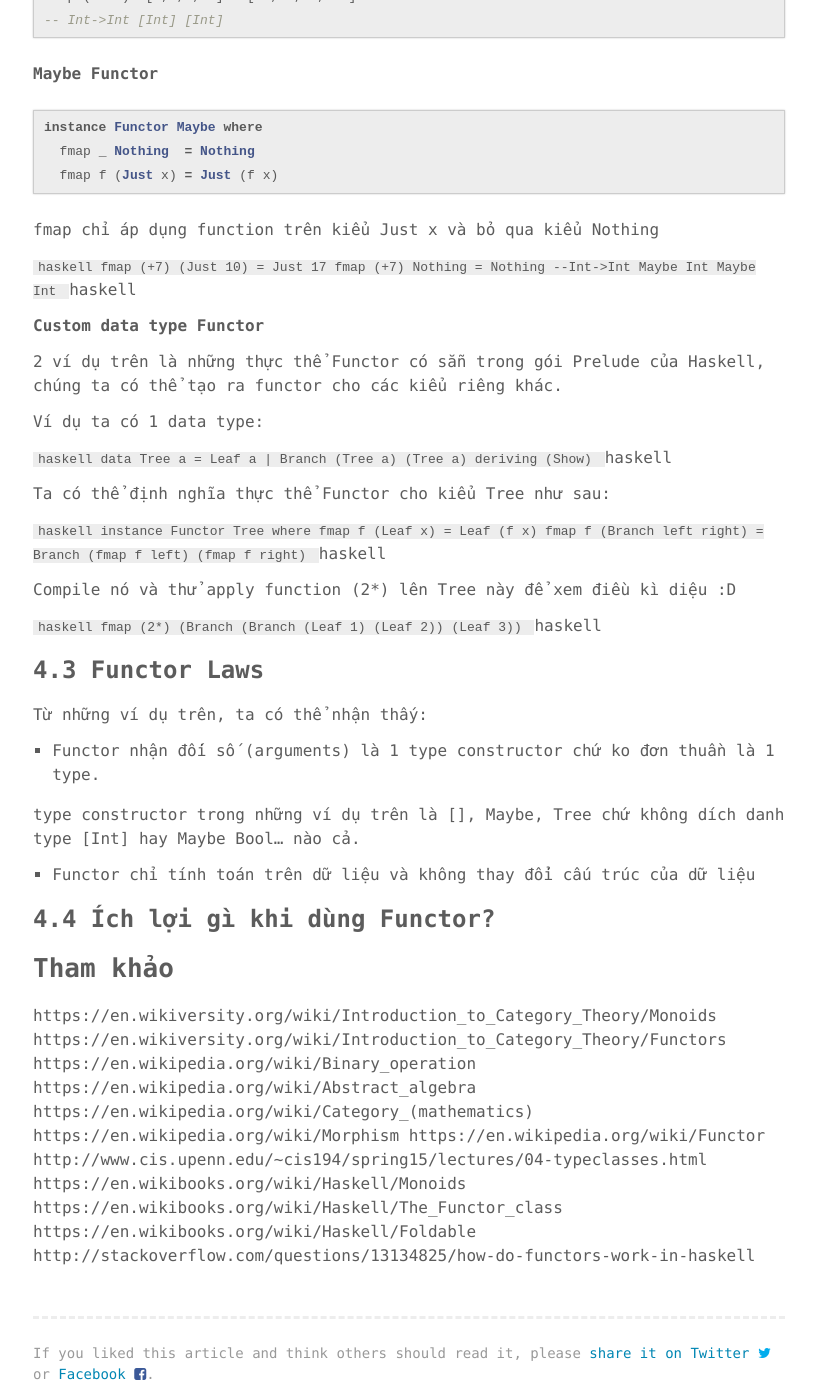
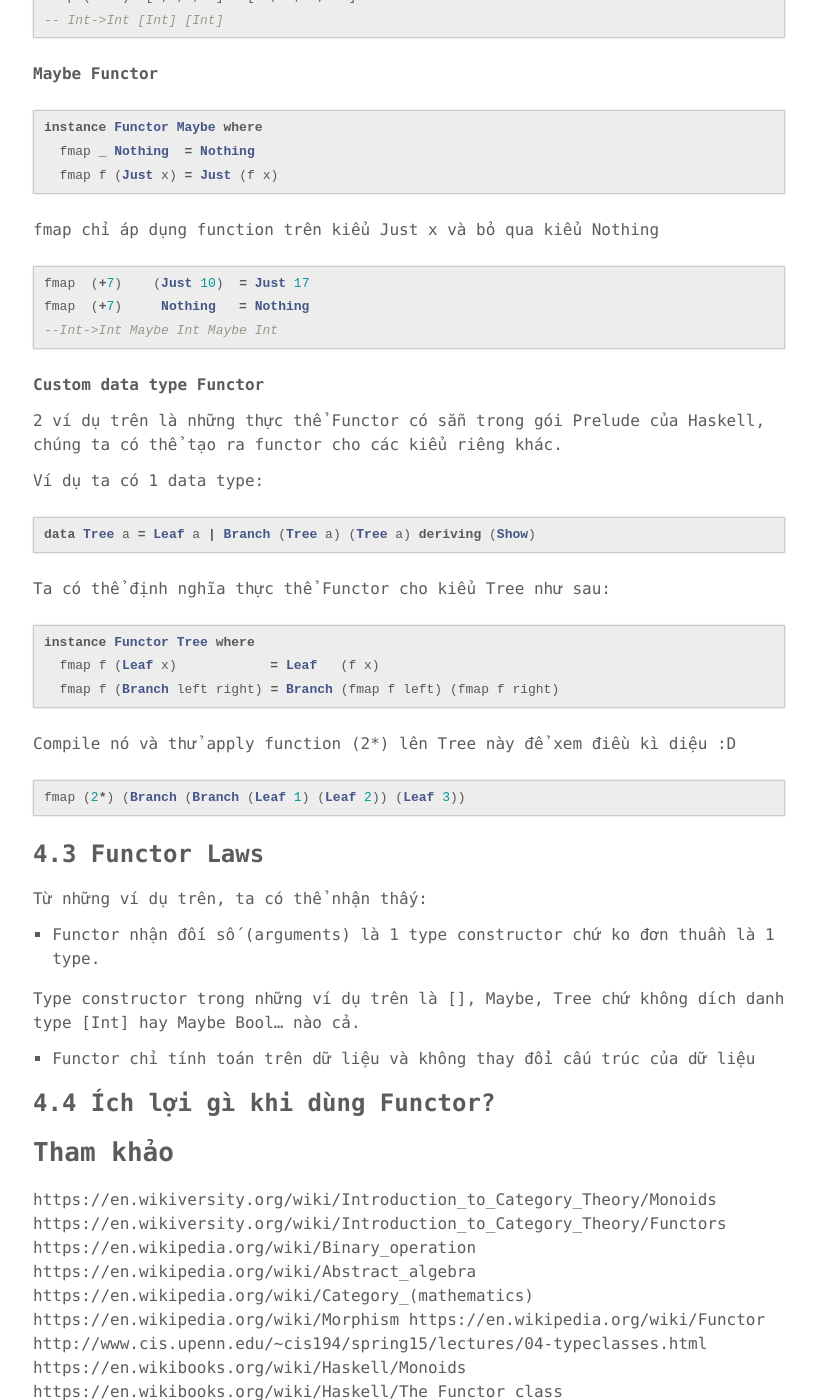
Before and after one commit to phuoc-thanh/phuoc-thanh.github.io, a Jekyll site: the page built from _posts/2017-04-25-monoid-functor-and-using.md, in a window 1280 px wide and 1400 px high, scrolled down 5104 px. Shown: the whole window, without its empty margins (231-1048 px from the left). Built offline with Jekyll 4.4.1, drawn with Linux system fonts in a browser that asks for light colours; comment, search, counter and statistics services are not loaded.

Commit message:
Edit code mistakes

````diff
--- a/_posts/2017-04-25-monoid-functor-and-using.md
+++ b/_posts/2017-04-25-monoid-functor-and-using.md
@@ -201,7 +201,7 @@ fmap chỉ áp dụng function trên kiểu Just x và bỏ qua kiểu Nothing
 fmap  (+7)    (Just 10)  = Just 17
 fmap  (+7)     Nothing   = Nothing
 --Int->Int     Maybe Int   Maybe Int
-```haskell
+```
 
 **Custom data type Functor**
 
@@ -211,7 +211,7 @@ Ví dụ ta có 1 data type:
 
 ```haskell
 data Tree a = Leaf a | Branch (Tree a) (Tree a) deriving (Show)
-```haskell
+```
 
 Ta có thể định nghĩa thực thể Functor cho kiểu Tree như sau:
 
@@ -219,13 +219,13 @@ Ta có thể định nghĩa thực thể Functor cho kiểu Tree như sau:
 instance Functor Tree where
   fmap f (Leaf x)            = Leaf   (f x)
   fmap f (Branch left right) = Branch (fmap f left) (fmap f right)
-```haskell
+```
 
 Compile nó và thử apply function (2*) lên Tree này để xem điều kì diệu :D
 
 ```haskell
 fmap (2*) (Branch (Branch (Leaf 1) (Leaf 2)) (Leaf 3))
-```haskell
+```
 
 ### 4.3 Functor Laws
 
@@ -233,7 +233,7 @@ Từ những ví dụ trên, ta có thể nhận thấy:
 
 1. Functor nhận đối số (arguments) là 1 type constructor chứ ko đơn thuần là 1 type.
 
-type constructor trong những ví dụ trên là [], Maybe, Tree chứ không dích danh type [Int] hay Maybe Bool... nào cả.
+Type constructor trong những ví dụ trên là [], Maybe, Tree chứ không dích danh type [Int] hay Maybe Bool... nào cả.
 
 2. Functor chỉ tính toán trên dữ liệu và không thay đổi cấu trúc của dữ liệu
 
````
